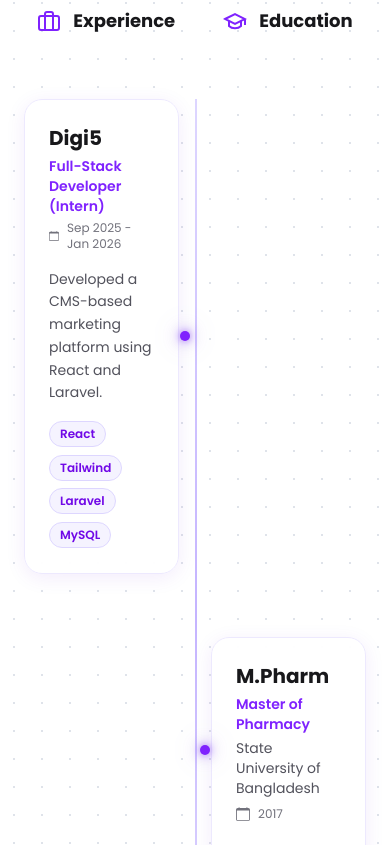
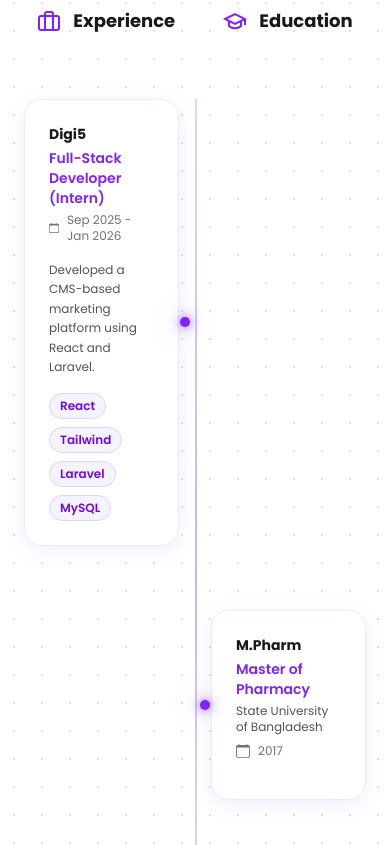
Before and after one commit to ammarShahab/ammar-shahab-portfolio, a Next.js app: page / in a window 390 px wide. Shown: the part 4379-5224 px from the top of the page. Built offline with nearby package versions, Linux system fonts and the light colour scheme.

Commit message:
fix text issue for responsiveness

```diff
--- a/components/web/Qualification.jsx
+++ b/components/web/Qualification.jsx
@@ -167,15 +167,12 @@ export default function Qualification() {
                     className="relative rounded-2xl border border-violet-100 dark:border-violet-900/40 bg-white/60 dark:bg-zinc-900/60 backdrop-blur-sm p-6 shadow-[0_4px_20px_rgba(99,14,212,0.08)] dark:shadow-[0_4px_20px_rgba(99,14,212,0.15)]"
                   >
                     {/* Glowing dot */}
-                    {/* Glowing dot */}
                     <div className="absolute top-1/2 -translate-y-1/2 -right-3 md:-right-9">
-                      {/* Outer pulse ring */}
                       <span className="absolute inset-0 rounded-full bg-violet-400 dark:bg-violet-500 opacity-40 animate-ping" />
-                      {/* Inner solid dot */}
                       <span className="relative block w-2.5 h-2.5 md:w-4 md:h-4 rounded-full bg-violet-600 dark:bg-violet-400 shadow-[0_0_8px_rgba(124,58,237,0.8),0_0_20px_rgba(124,58,237,0.5),0_0_40px_rgba(124,58,237,0.3)]" />
                     </div>
 
-                    <h3 className="text-xl font-bold text-zinc-900 dark:text-zinc-50 mb-1">
+                    <h3 className="text-sm sm:text-xl font-bold text-zinc-900 dark:text-zinc-50 mb-1">
                       {exp.company}
                     </h3>
                     <p className="text-sm font-semibold text-violet-600 dark:text-violet-400 mb-1">
@@ -191,7 +188,7 @@ export default function Qualification() {
                       </svg>
                       {exp.period}
                     </div>
-                    <p className="text-sm leading-relaxed text-zinc-600 dark:text-zinc-400 mb-4">
+                    <p className="text-xs sm:text-sm leading-relaxed text-zinc-600 dark:text-zinc-400 mb-4">
                       {exp.description}
                     </p>
 
@@ -236,19 +233,17 @@ export default function Qualification() {
                   >
                     {/* Glowing dot */}
                     <div className="absolute top-1/2 -translate-y-1/2 -left-3 md:-left-9">
-                      {/* Outer pulse ring */}
                       <span className="absolute inset-0 rounded-full bg-violet-400 dark:bg-violet-500 opacity-40 animate-ping" />
-                      {/* Inner solid dot */}
                       <span className="relative block w-2.5 h-2.5 md:w-4 md:h-4 rounded-full bg-violet-600 dark:bg-violet-400 shadow-[0_0_8px_rgba(124,58,237,0.8),0_0_20px_rgba(124,58,237,0.5),0_0_40px_rgba(124,58,237,0.3)]" />
                     </div>
 
-                    <h3 className="text-xl font-bold text-zinc-900 dark:text-zinc-50 mb-1">
+                    <h3 className="text-sm sm:text-xl font-bold text-zinc-900 dark:text-zinc-50 mb-1">
                       {edu.degree}
                     </h3>
                     <p className="text-sm font-semibold text-violet-600 dark:text-violet-400 mb-1">
                       {edu.field}
                     </p>
-                    <p className="text-sm text-zinc-600 dark:text-zinc-400 mb-2">
+                    <p className="text-xs sm:text-sm text-zinc-600 dark:text-zinc-400 mb-2">
                       {edu.institution}
                     </p>
                     <div className="flex items-center gap-2 text-xs text-zinc-500 dark:text-zinc-400 mb-4">
```
